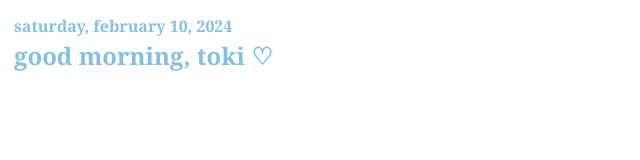
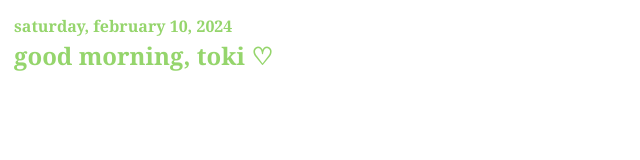
Before and after one commit to tokitop/notion, a plain HTML site: page index.html in a window 1280 px wide. Shown: the whole page, without its empty margins (0-640 px from the left). Drawn offline with Linux system fonts and the light colour scheme.

Commit message:
Update index.html

```diff
--- a/index.html
+++ b/index.html
@@ -6,7 +6,7 @@
         display: flex;
         font-family: Georgia, serif;
         font-size: 18pt;
-        color: #87C0DF;
+        color: #95D56C;
         padding: 5px;
         border: 1px solid #ffffff;
         justify-content: left;
```
